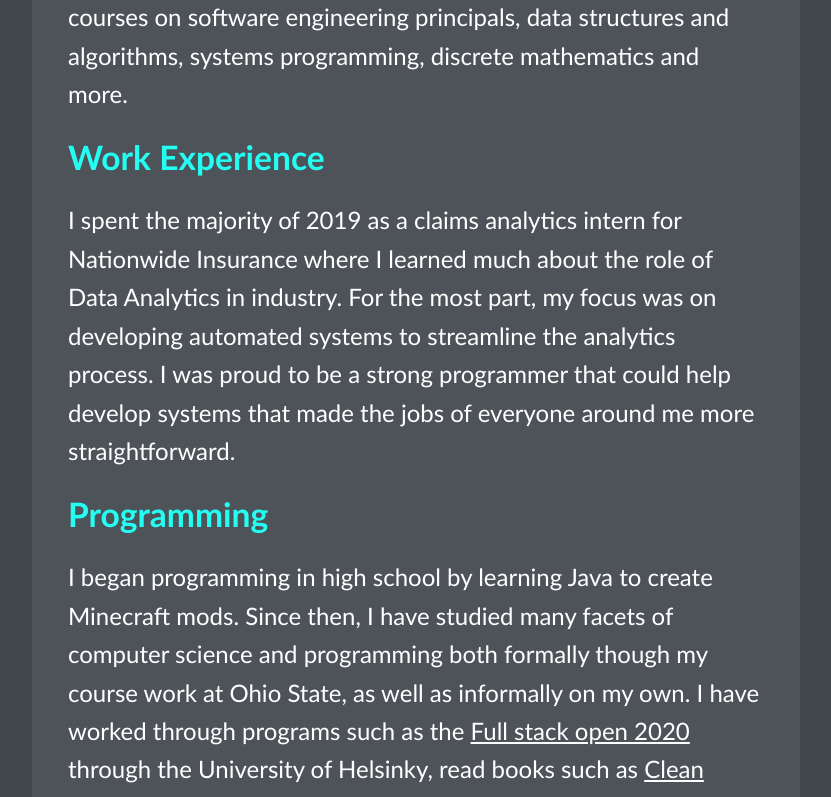
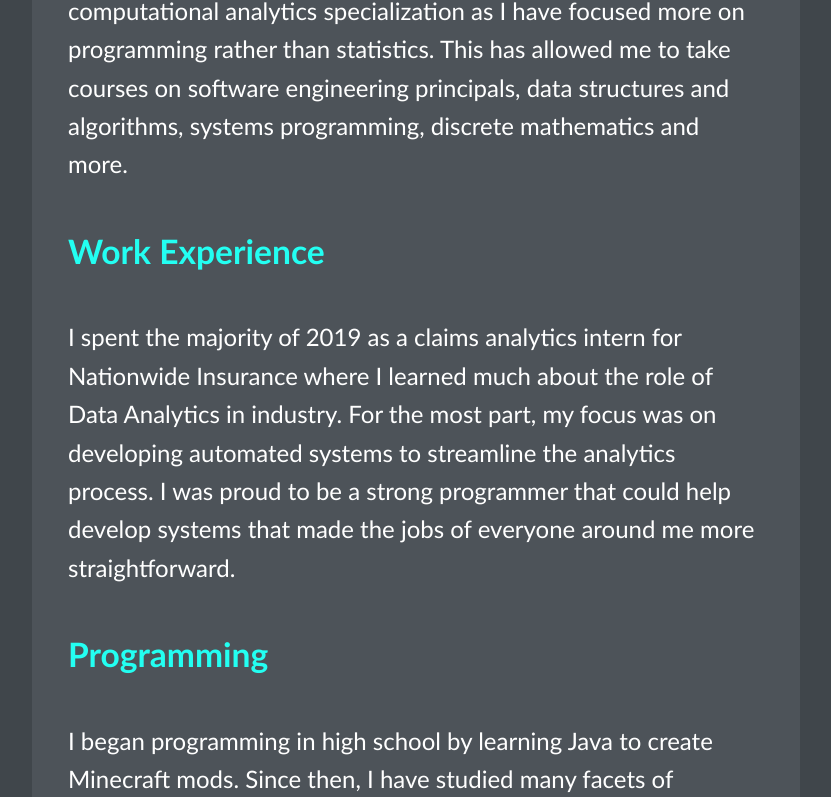
Before and after one commit to JustinKnueppel/PersonalWebsite, a React (Create React App) app: page /about in a window 1280 px wide. Shown: the part 694-1491 px from the top of the page, without its empty margins (224-1055 px from the left). Built offline with nearby package versions, Linux system fonts and the light colour scheme.

Commit message:
Better movile experience

```diff
--- a/src/index.scss
+++ b/src/index.scss
@@ -4,9 +4,9 @@
   box-sizing: border-box;
 }
 
-$light-blue: #23FFF2;
-$dark-gray: #40464B;
-$light-gray: #4D5359;
+$light-blue: #23fff2;
+$dark-gray: #40464b;
+$light-gray: #4d5359;
 
 ul {
   list-style: none;
@@ -25,7 +25,73 @@
 
 .content, .splash, .nav-bar {
   background-color: $light-gray;
+}
+
+.nav-bar {
+  position: fixed;
+  bottom: 0;
+  padding: 1em;
+  height: 3em;
+  width: 100%;
+  display: flex;
+  flex-direction: row;
+  justify-content: space-evenly;
+  z-index: 1;
+
+  .right {
+    display: flex;
+    flex-direction: row;
+    justify-content: space-around;
+    width: 75%;
+  }
+
+  a, a:visited {
+    color: white;
+    font-style: italic;
+  }
+
+  .active a {
+    color: $light-blue;
+  }
+}
+
+.content {
+  width: 80%;
   border-radius: 1em;
+  margin: 1.5em auto 4.5em;
+  padding: 1em;
+  color: white;
+  line-height: 1.6em;
+
+  p {
+    margin: 1em 0;
+
+    a, a:visited {
+      color: white;
+      font-style: italic;
+      text-decoration: underline;
+    }
+  }
+
+  h1, h3 {
+    color: $light-blue;
+  }
+}
+
+.splash {
+  width: 80%;
+  margin: 30% auto 4.5em;
+  color: $light-blue;
+  padding: 2em;
+  text-align: center;
+  border-radius: 1em;
+
+  h1, h2 {
+    margin: 1em 0;
+  }
+
+  hr {
+    border-top: 2px dotted white;
   }
 
   .icons {
@@ -33,18 +99,28 @@
     flex-direction: row;
     width: 15em;
     margin: 0 auto;
-  justify-content: space-between;
+    justify-content: space-evenly;
     a {
-    width: 3em;
-    height: 3em;
+      width: 2em;
+      height: 2em;
       display: block;
     }
     svg {
       fill: white;
     }
   }
+}
+
+@media only screen and (min-width: 992px) {
+  .content,
+  .splash,
+  .nav-bar {
+    background-color: $light-gray;
+    border-radius: 1em;
+  }
 
   .nav-bar {
+    position: relative;
     display: flex;
     flex-direction: row;
     justify-content: space-between;
@@ -53,8 +129,10 @@
     width: 60%;
     padding: 1.5em;
     border-radius: 1em;
+    height: auto;
 
-  a, a:visited {
+    a,
+    a:visited {
       color: white;
       font-style: italic;
       font-size: 1.5rem;
@@ -81,7 +159,8 @@
     color: white;
     border-radius: 1em;
 
-  h1, h3 {
+    h1,
+    h3 {
       color: $light-blue;
       font-size: 1.4em;
     }
@@ -120,4 +199,21 @@
     hr {
       border-top: 2px dotted white;
     }
+
+    .icons {
+      display: flex;
+      flex-direction: row;
+      width: 15em;
+      margin: 0 auto;
+      justify-content: space-between;
+      a {
+        width: 3em;
+        height: 3em;
+        display: block;
       }
+      svg {
+        fill: white;
+      }
+    }
+  }
+}
```
Lines whose indentation alone changed are shown as unchanged.
